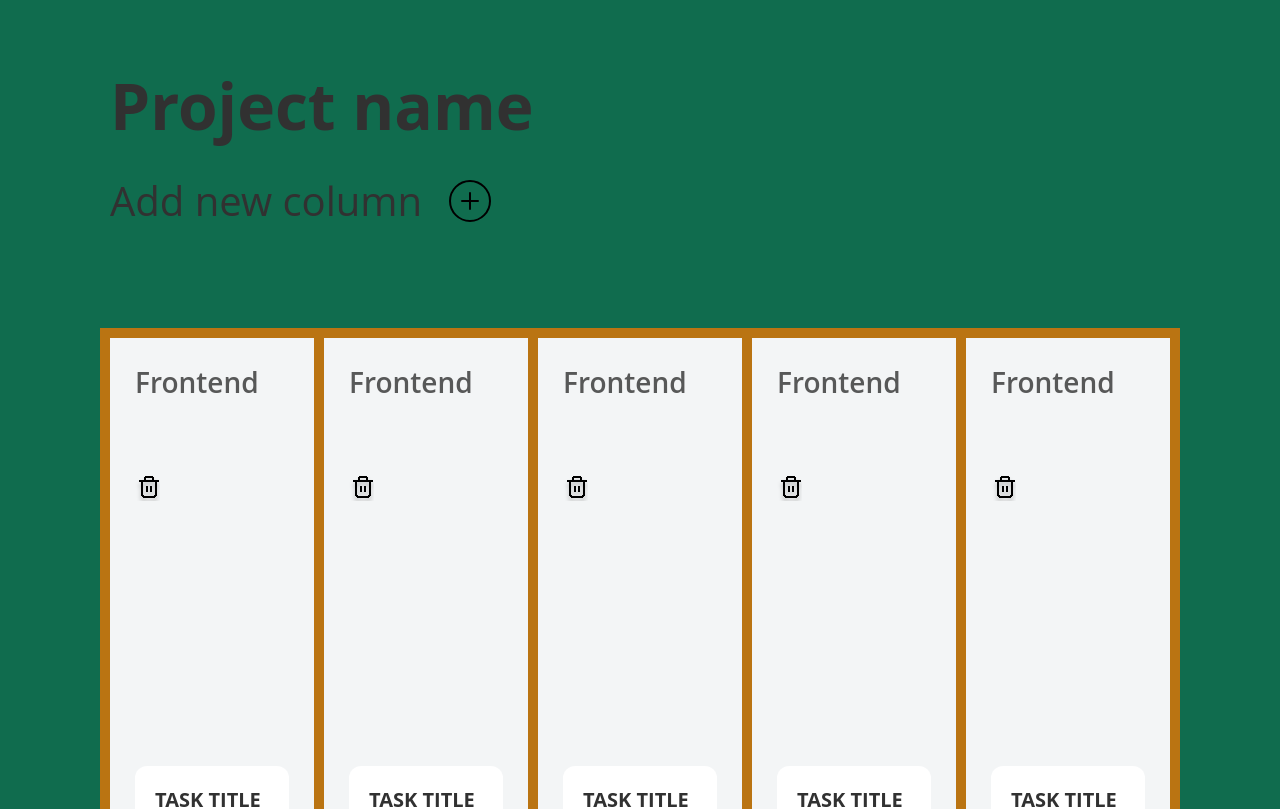
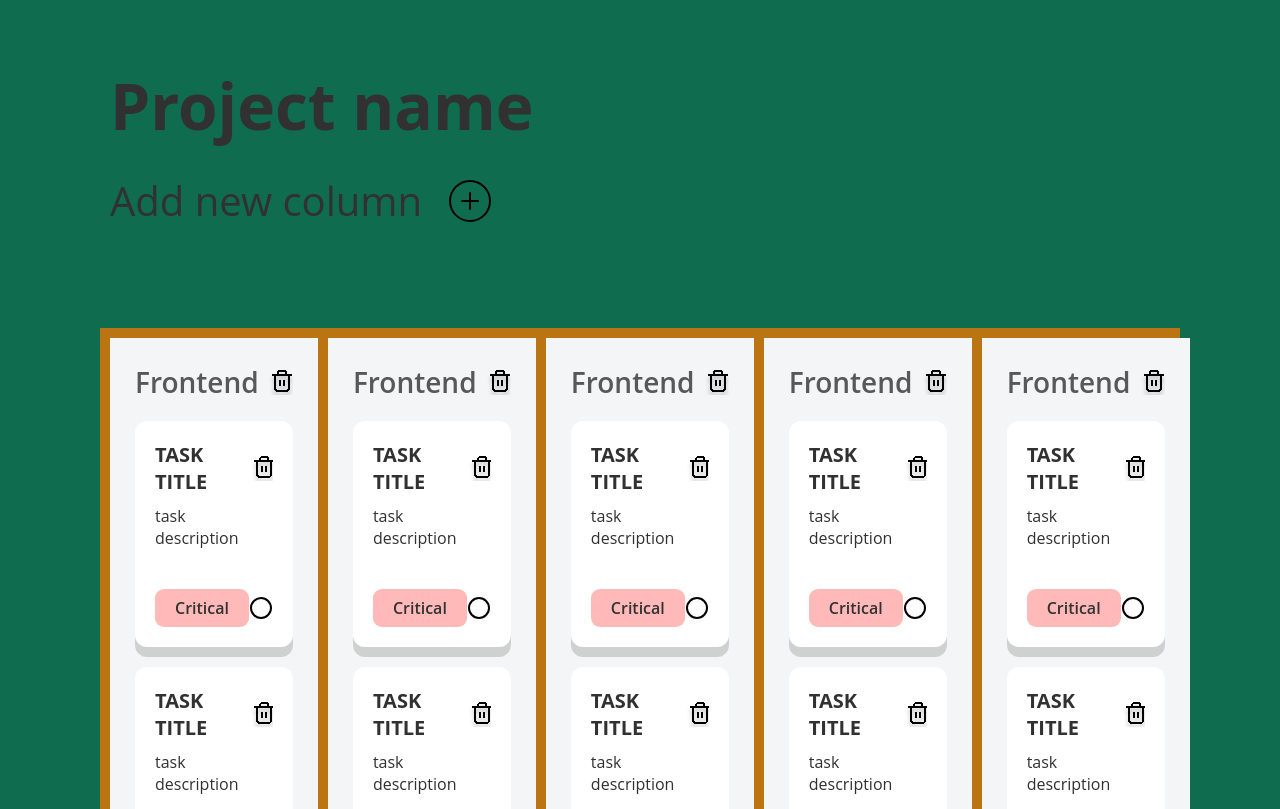
Before and after one commit to PaulZhemanov/todolist2.0, a React (Create React App) app: page / in a window 1280 px wide. Shown: the top 809 px of the page. Built offline with nearby package versions, Linux system fonts and the light colour scheme.

Commit message:
css is over

```diff
--- a/src/App.tsx
+++ b/src/App.tsx
@@ -17,7 +17,6 @@ const Root = styled.div`
 const Body = styled.div`
   display: flex;
   justify-content: space-between;
-  height: 100vh;
   padding: 10px;
   flex: 1;
   /* box-sizing: border-box; */
--- /dev/null
+++ b/src/components/Tag.ts
@@ -0,0 +1,16 @@
+import styled from "@emotion/styled"
+
+export const Tag = styled.div`
+display: flex;
+padding: 8px 20px;
+align-items: flex-start;
+gap: 10px;
+border-radius: 9px;
+background: #FFB9B9;
+color: #323232;
+font-family: Open Sans;
+font-size: 16px;
+font-style: normal;
+font-weight: 600;
+line-height: normal;
+`
--- a/src/components/Task.tsx
+++ b/src/components/Task.tsx
@@ -4,12 +4,19 @@ import { Text } from "./Text"
 import { Row } from "./Flex"
 import bin from "../assets/icons/Bin.svg"
 import SizedBox from "./SizeBox"
+import check from "../assets/icons/Check.svg"
+import { Tag } from "./Tag"
 
-const Icon = styled.div``
-const Bin = styled(Icon)`
+const Bin = styled.div`
   background: url(${bin});
   width: 25px;
   height: 25px;
+`
+const Check = styled.div`
+  background: url(${check});
+  width: 24px;
+  height: 24px;
+  flex-shrink: 0;
 `
 
 interface IProps {
@@ -18,9 +25,8 @@ interface IProps {
   bodyStyle?: React.CSSProperties
 }
 const Root = styled.div`
-  display: inline-flex;
+  display: flex;
 `
-
 
 const Body = styled.div`
   display: inline-flex;
@@ -49,17 +55,26 @@ const Task: React.FC<IProps> = () => {
     font-size: 16px;
     font-weight: 400;
   `
-  // const StyledRow = styled(Row)`
+  const StyledRow = styled(Row)`
+    justify-content: space-between;
+    align-items: center;
+  `
 
-  // `
+
   return (
     <Root>
       <Body>
-          <TaskTitle>TASK TITLE</TaskTitle>
-
+        <StyledRow>
+          <TaskTitle>task title</TaskTitle>
+          <Bin />
+        </StyledRow>
         <SizedBox height={10} />
-          <Description>TASK DESCRIPTION</Description>
+        <Description>task description</Description>
         <SizedBox height={40} />
+        <StyledRow>
+          <Tag>Critical</Tag>
+          <Check />
+        </StyledRow>
       </Body>
     </Root>
   )
--- a/src/components/Todolist.tsx
+++ b/src/components/Todolist.tsx
@@ -27,7 +27,7 @@ const Root = styled.div`
   height: 100vh;
   background: #f3f5f6;
   flex: 1;
-  justify-content: space-between;
+  justify-content: start;
   /* align-items: center; */
   width: 100%;
 `
@@ -38,24 +38,25 @@ const TodoList: React.FC<IProps> = () => {
     font-weight: 600;
     opacity: 0.8;
   `
-  // const StyledRow = styled(Row)`
-
-  // `
+  const StyledRow = styled(Row)`
+    justify-content: space-between;
+    align-items: center;
+  `
   return (
     <Root>
-      {/* <StyledRow> */}
-      <Title>Frontend</Title>
-      <Bin />
-      <SizedBox height={20} />
+      <StyledRow>
+        <Title>Frontend</Title>
+        <Bin />
+      </StyledRow>
       <SizedBox height={20} />
       <Task />
+      <SizedBox height={20} />
       <Task />
       {/* <SizedBox height={20} />
       <Task />
       <SizedBox height={20} />
       <Task />
       <SizedBox height={20} /> */}
-      {/* </StyledRow> */}
     </Root>
   )
 }
```
Also changed, not shown: src/assets/icons/Check.svg (added). Lines whose indentation alone changed are shown as unchanged.
